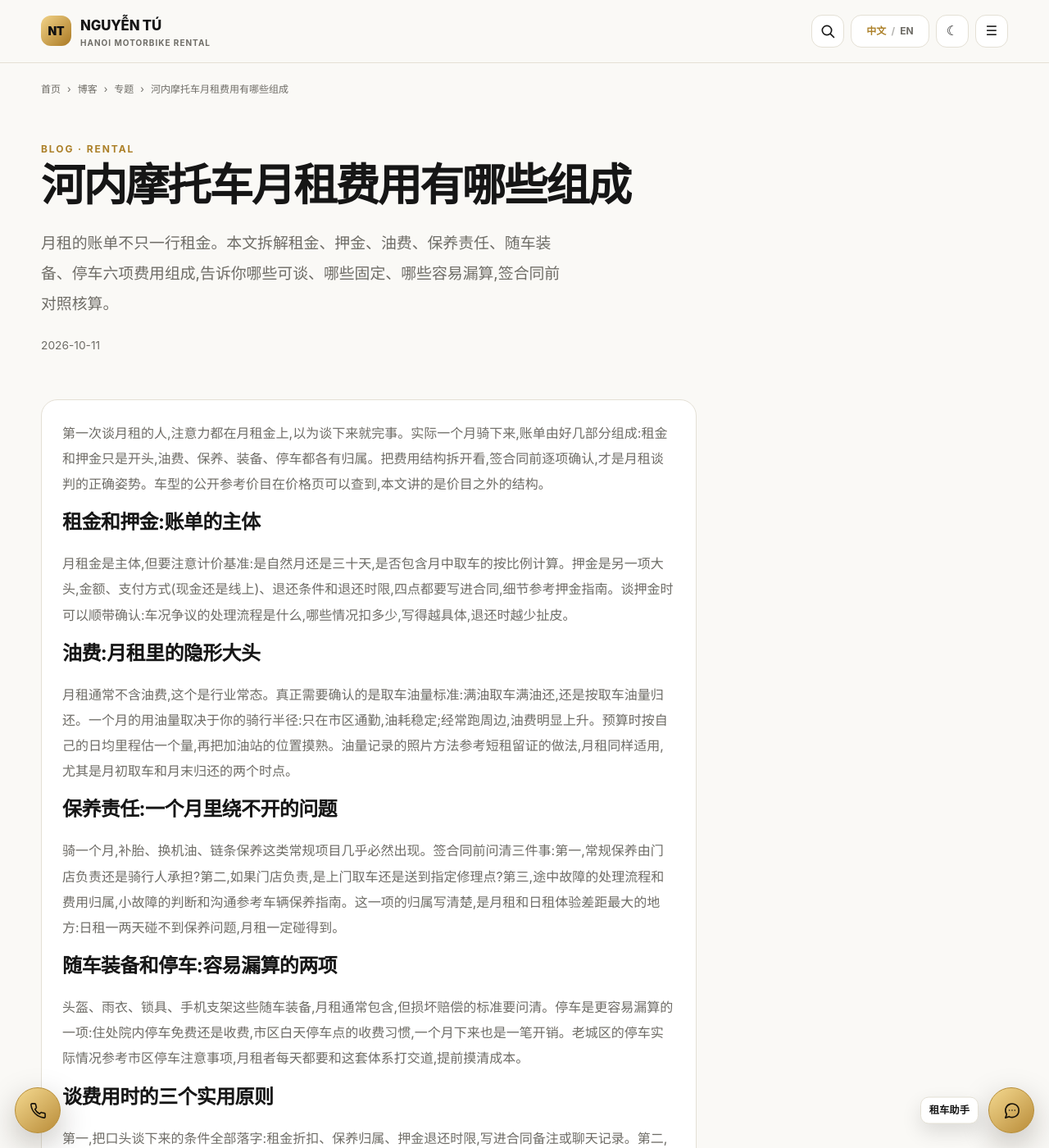
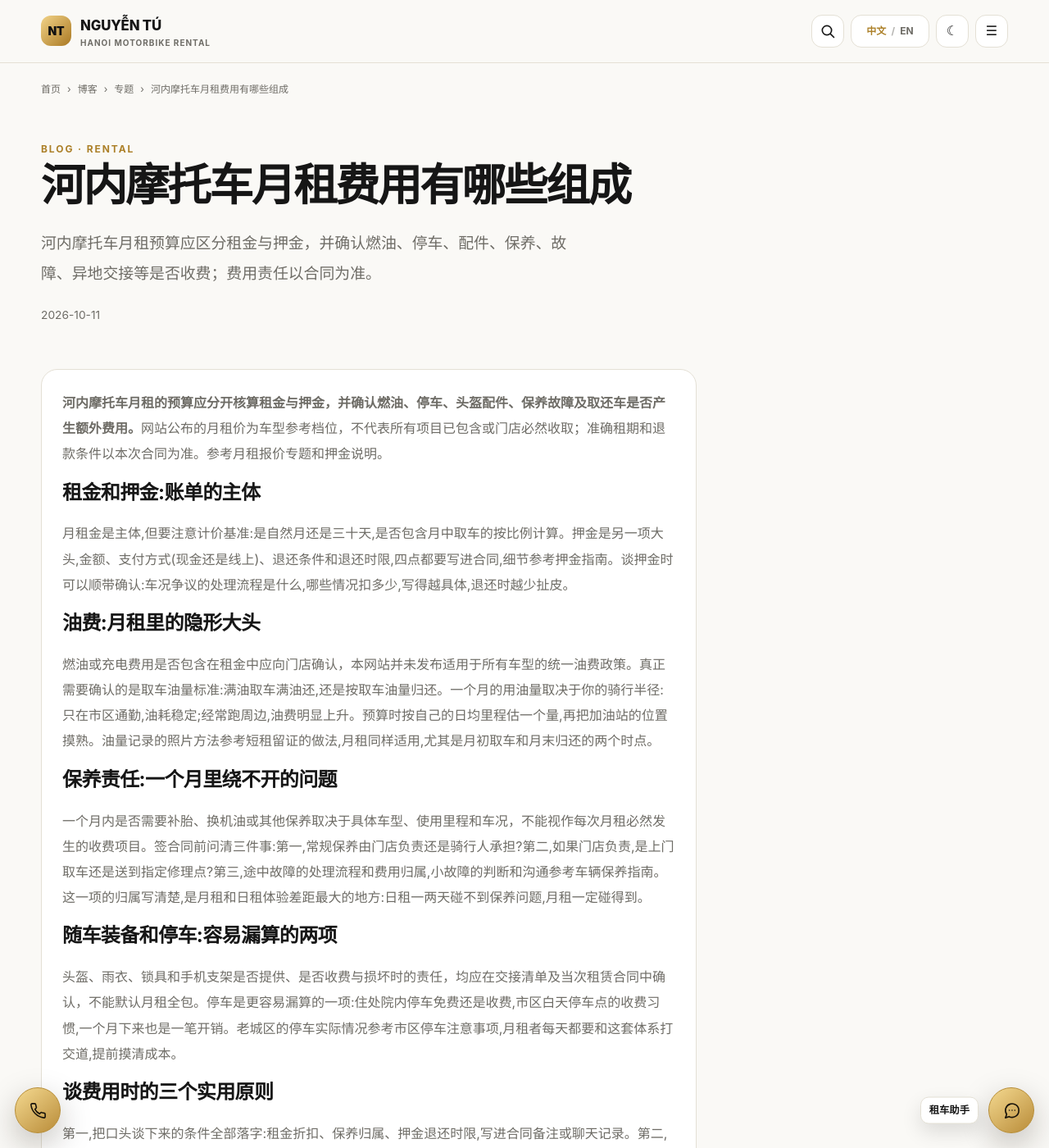
Before and after one commit to thuexemayhanoi/china, a Jekyll site: the page built from _posts/2026-10-11-hanoi-rental-longterm-03.md, in a window 1280 px wide and 1400 px high. Shown: the whole window at 82% size. Built offline with Jekyll 4.4.1, drawn with Linux system fonts in a browser that asks for light colours.

Commit message:
seo(china): answer-first truthful monthly rental cost guidance 2026-10-11-hanoi-rental-longterm-03.md

```diff
--- a/_posts/2026-10-11-hanoi-rental-longterm-03.md
+++ b/_posts/2026-10-11-hanoi-rental-longterm-03.md
@@ -5,14 +5,15 @@ topic: "rental"
 subtopic: "monthly"
 permalink: "/blog/hanoi-rental-longterm-03/"
 title: "河内摩托车月租费用有哪些组成"
-description: "月租的账单不只一行租金。本文拆解租金、押金、油费、保养责任、随车装备、停车六项费用组成,告诉你哪些可谈、哪些固定、哪些容易漏算,签合同前对照核算。"
+description: "河内摩托车月租预算应区分租金与押金，并确认燃油、停车、配件、保养、故障、异地交接等是否收费；费用责任以合同为准。"
+last_modified_at: "2026-10-12"
 primary_keyword: "河内摩托车月租"
 date: "2026-10-11 17:20:46 +0700"
 seo_silo: "rental/monthly"
 breadcrumbs: [{"label": "博客", "href": "/blog/"}, {"label": "专题", "href": "/topics/rental/monthly/"}, {"label": "河内摩托车月租费用有哪些组成"}]
 publication_method: "automated_qa"
 ---
-第一次谈月租的人,注意力都在月租金上,以为谈下来就完事。实际一个月骑下来,账单由好几部分组成:租金和押金只是开头,油费、保养、装备、停车都各有归属。把费用结构拆开看,签合同前逐项确认,才是月租谈判的正确姿势。车型的公开参考价目在[价格页](/prices/)可以查到,本文讲的是价目之外的结构。
+**河内摩托车月租的预算应分开核算租金与押金，并确认燃油、停车、头盔配件、保养故障及取还车是否产生额外费用。**网站公布的月租价为车型参考档位，不代表所有项目已包含或门店必然收取；准确租期和退款条件以本次合同为准。参考[月租报价专题](/topics/pricing/monthly/)和[押金说明](/topics/pricing/deposits/)。
 
 ## 租金和押金:账单的主体
 
@@ -20,15 +21,15 @@ publication_method: "automated_qa"
 
 ## 油费:月租里的隐形大头
 
-月租通常不含油费,这个是行业常态。真正需要确认的是取车油量标准:满油取车满油还,还是按取车油量归还。一个月的用油量取决于你的骑行半径:只在市区通勤,油耗稳定;经常跑周边,油费明显上升。预算时按自己的日均里程估一个量,再把加油站的位置摸熟。油量记录的照片方法参考[短租留证的做法](/blog/hanoi-rental-scooters-24/),月租同样适用,尤其是月初取车和月末归还的两个时点。
+燃油或充电费用是否包含在租金中应向门店确认，本网站并未发布适用于所有车型的统一油费政策。真正需要确认的是取车油量标准:满油取车满油还,还是按取车油量归还。一个月的用油量取决于你的骑行半径:只在市区通勤,油耗稳定;经常跑周边,油费明显上升。预算时按自己的日均里程估一个量,再把加油站的位置摸熟。油量记录的照片方法参考[短租留证的做法](/blog/hanoi-rental-scooters-24/),月租同样适用,尤其是月初取车和月末归还的两个时点。
 
 ## 保养责任:一个月里绕不开的问题
 
-骑一个月,补胎、换机油、链条保养这类常规项目几乎必然出现。签合同前问清三件事:第一,常规保养由门店负责还是骑行人承担?第二,如果门店负责,是上门取车还是送到指定修理点?第三,途中故障的处理流程和费用归属,小故障的判断和沟通参考[车辆保养指南](/topics/guides/maintenance/)。这一项的归属写清楚,是月租和日租体验差距最大的地方:日租一两天碰不到保养问题,月租一定碰得到。
+一个月内是否需要补胎、换机油或其他保养取决于具体车型、使用里程和车况，不能视作每次月租必然发生的收费项目。签合同前问清三件事:第一,常规保养由门店负责还是骑行人承担?第二,如果门店负责,是上门取车还是送到指定修理点?第三,途中故障的处理流程和费用归属,小故障的判断和沟通参考[车辆保养指南](/topics/guides/maintenance/)。这一项的归属写清楚,是月租和日租体验差距最大的地方:日租一两天碰不到保养问题,月租一定碰得到。
 
 ## 随车装备和停车:容易漏算的两项
 
-头盔、雨衣、锁具、手机支架这些随车装备,月租通常包含,但损坏赔偿的标准要问清。停车是更容易漏算的一项:住处院内停车免费还是收费,市区白天停车点的收费习惯,一个月下来也是一笔开销。老城区的停车实际情况参考[市区停车注意事项](/blog/hanoi-rental-scooters-16/),月租者每天都要和这套体系打交道,提前摸清成本。
+头盔、雨衣、锁具和手机支架是否提供、是否收费与损坏时的责任，均应在交接清单及当次租赁合同中确认，不能默认月租全包。停车是更容易漏算的一项:住处院内停车免费还是收费,市区白天停车点的收费习惯,一个月下来也是一笔开销。老城区的停车实际情况参考[市区停车注意事项](/blog/hanoi-rental-scooters-16/),月租者每天都要和这套体系打交道,提前摸清成本。
 
 ## 谈费用时的三个实用原则
 
```
